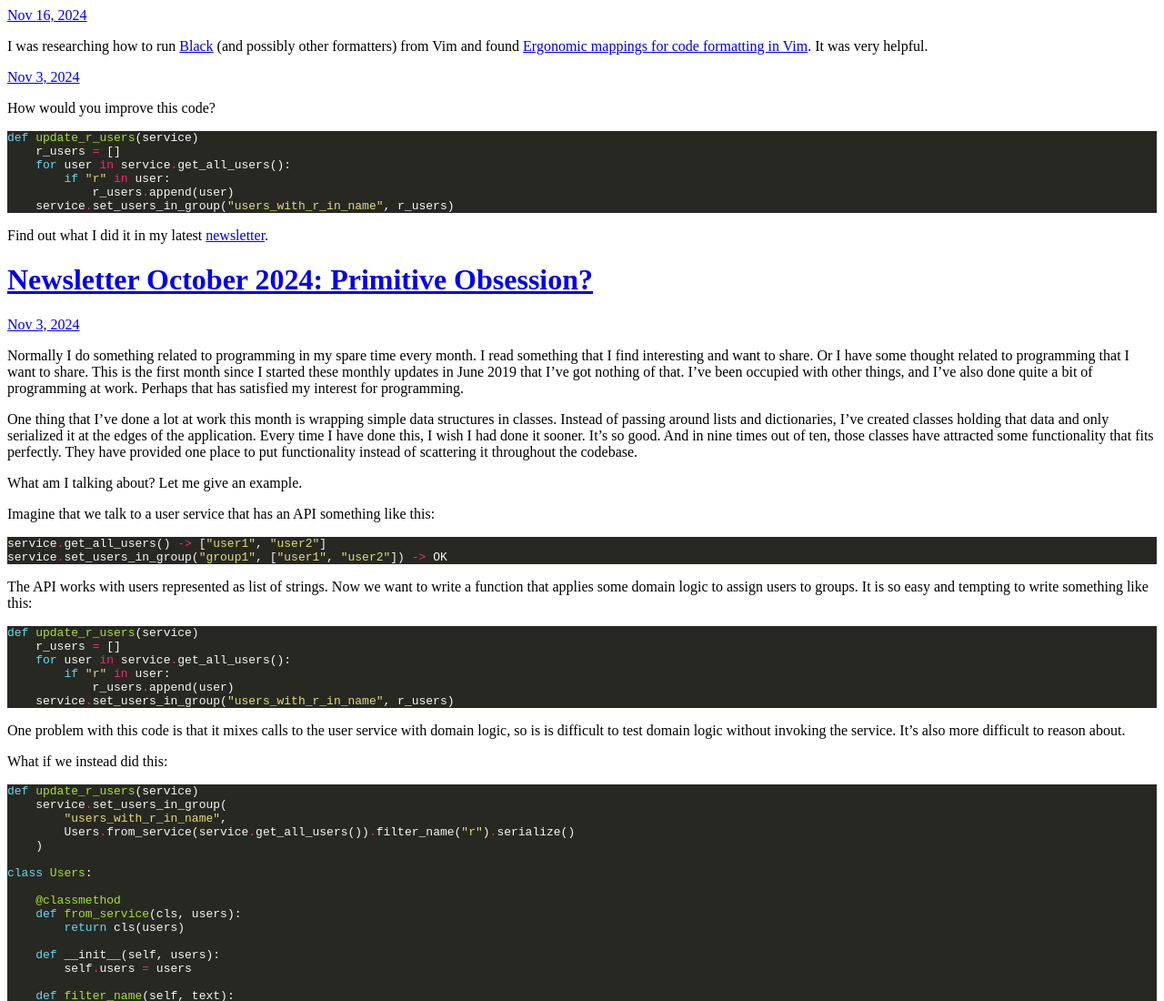
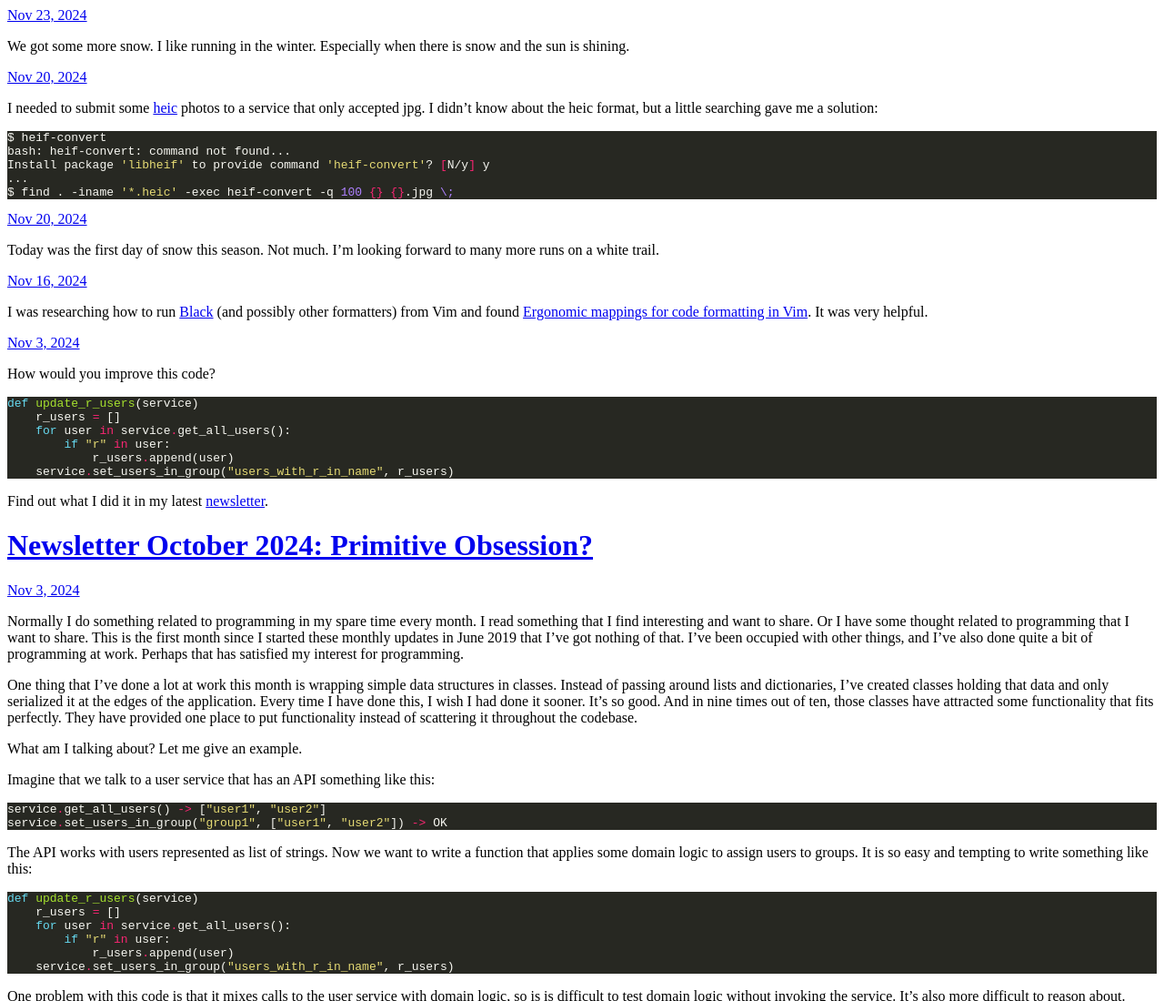
Before and after one commit to rickardlindberg/rickardlindberg.micro.blog, a plain HTML site: page index.html in a window 1280 px wide. Shown: the top 1100 px of the page at 91% size. Drawn offline with Linux system fonts and the light colour scheme.

Commit message:
Archiving from Micro.blog.

```diff
--- a/index.html
+++ b/index.html
@@ -21,6 +21,46 @@
 <div class="h-feed">
 
 
+
+	  <div class="h-entry">
+
+
+		<a href="https://rickardlindberg.me/2024/11/23/we-got-some.html" class="u-url"><time class="dt-published" datetime="2024-11-23 20:54:13 &#43;0100">Nov 23, 2024</time></a>
+
+		<div class="e-content">
+			 <p>We got some more snow. I like running in the winter. Especially when there is snow and the sun is shining.</p>
+<!-- raw HTML omitted -->
+
+		</div>
+	  </div>
+
+	  <div class="h-entry">
+
+
+		<a href="https://rickardlindberg.me/2024/11/20/i-needed-to.html" class="u-url"><time class="dt-published" datetime="2024-11-20 21:35:41 &#43;0100">Nov 20, 2024</time></a>
+
+		<div class="e-content">
+			 <p>I needed to submit some <a href="https://en.wikipedia.org/wiki/High_Efficiency_Image_File_Format">heic</a> photos to a service that only accepted jpg. I didn&rsquo;t know about the heic format, but a little searching gave me a solution:</p>
+<div class="highlight"><pre tabindex="0" style="color:#f8f8f2;background-color:#272822;-moz-tab-size:4;-o-tab-size:4;tab-size:4"><code class="language-bash" data-lang="bash">$ heif-convert
+bash: heif-convert: command not found...
+Install package <span style="color:#e6db74">&#39;libheif&#39;</span> to provide command <span style="color:#e6db74">&#39;heif-convert&#39;</span>? <span style="color:#f92672">[</span>N/y<span style="color:#f92672">]</span> y
+...
+$ find . -iname <span style="color:#e6db74">&#39;*.heic&#39;</span> -exec heif-convert -q <span style="color:#ae81ff">100</span> <span style="color:#f92672">{}</span> <span style="color:#f92672">{}</span>.jpg <span style="color:#ae81ff">\;</span>
+</code></pre></div>
+		</div>
+	  </div>
+
+	  <div class="h-entry">
+
+
+		<a href="https://rickardlindberg.me/2024/11/20/today-was-the.html" class="u-url"><time class="dt-published" datetime="2024-11-20 21:17:43 &#43;0100">Nov 20, 2024</time></a>
+
+		<div class="e-content">
+			 <p>Today was the first day of snow this season. Not much. I&rsquo;m looking forward to many more runs on a white trail.</p>
+<!-- raw HTML omitted -->
+
+		</div>
+	  </div>
 
 	  <div class="h-entry">
 
```
